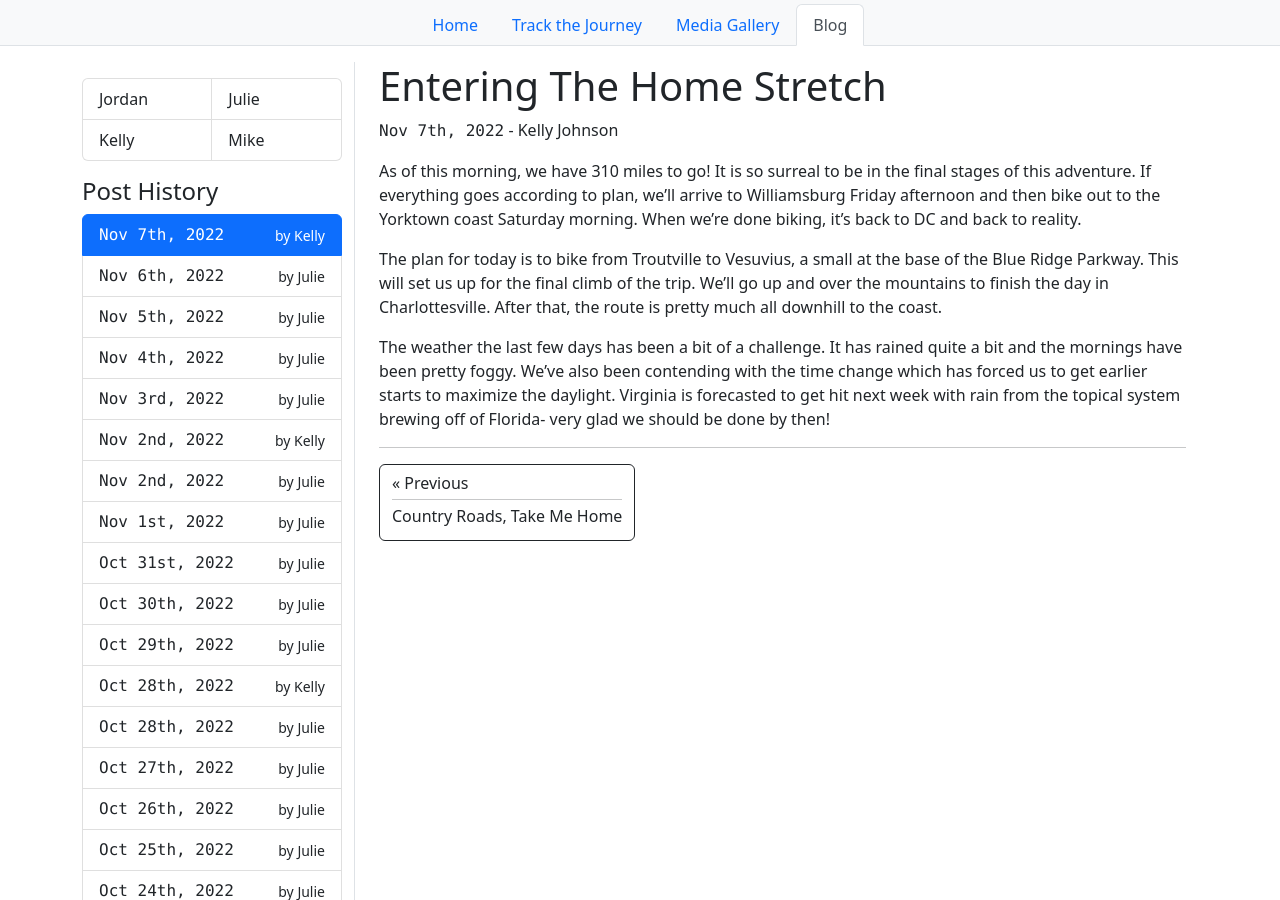
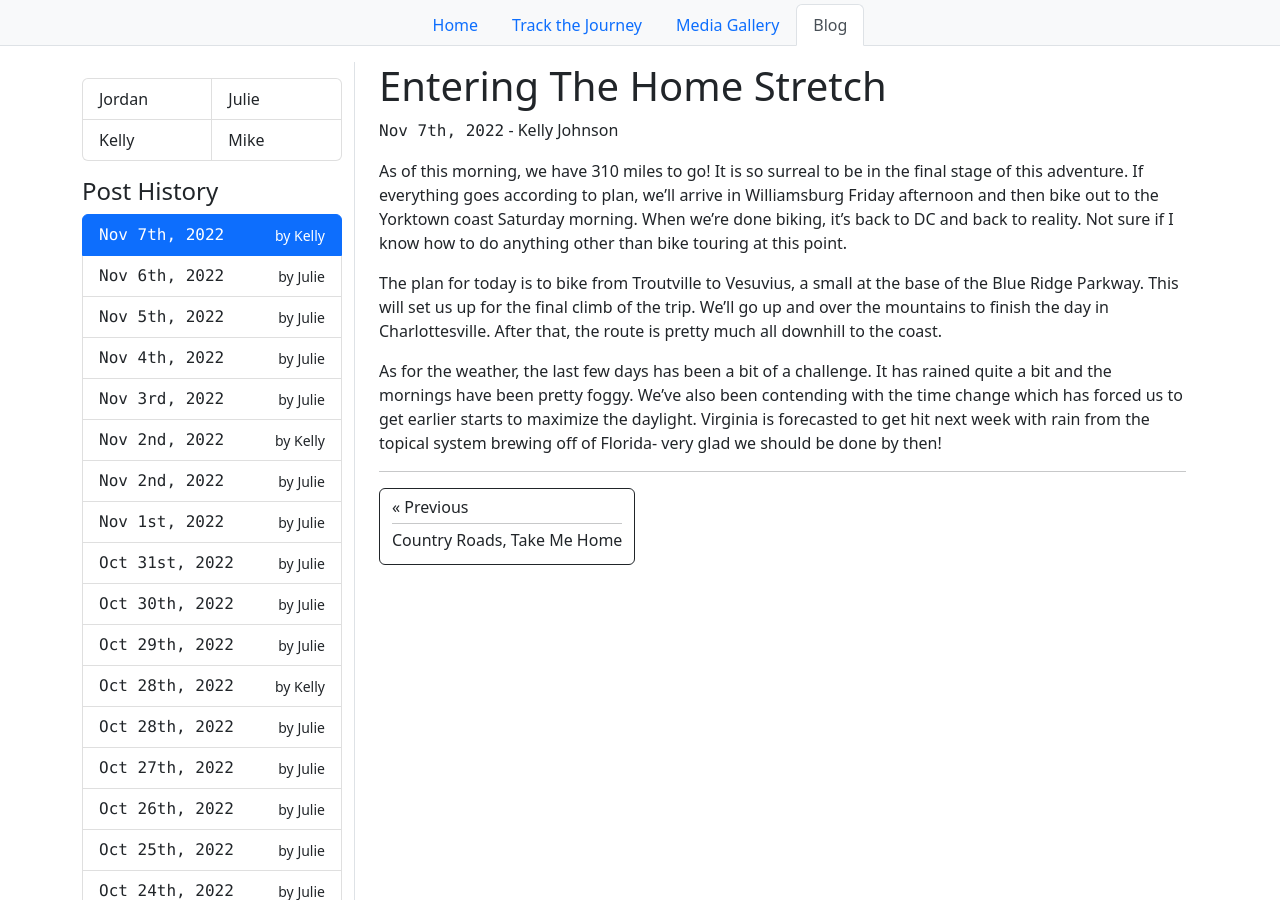
Before and after one commit to mdeanjones/bike-across-america, a Jekyll site: the page built from site/blog/kelly/_posts/2022-11-07-Entering-The-Home-Stretch.md, in a window 1280 px wide and 900 px high. Built offline with Jekyll 4.4.1, drawn with Linux system fonts in a browser that asks for light colours.

Commit message:
Update 2022-11-07-Entering-The-Home-Stretch.md
Fixed typo

```diff
--- a/site/blog/kelly/_posts/2022-11-07-Entering-The-Home-Stretch.md
+++ b/site/blog/kelly/_posts/2022-11-07-Entering-The-Home-Stretch.md
@@ -1,5 +1,5 @@
-As of this morning, we have 310 miles to go!  It is so surreal to be in the final stages of this adventure.  If everything goes according to plan, we'll arrive to Williamsburg Friday afternoon and then bike out to the Yorktown coast Saturday morning.  When we're done biking, it's back to DC and back to reality.
+As of this morning, we have 310 miles to go!  It is so surreal to be in the final stage of this adventure.  If everything goes according to plan, we'll arrive in Williamsburg Friday afternoon and then bike out to the Yorktown coast Saturday morning.  When we're done biking, it's back to DC and back to reality.  Not sure if I know how to do anything other than bike touring at this point.
 
 The plan for today is to bike from Troutville to Vesuvius, a small at the base of the Blue Ridge Parkway.  This will set us up for the final climb of the trip.  We'll go up and over the mountains to finish the day in Charlottesville.  After that, the route is pretty much all downhill to the coast.
 
-The weather the last few days has been a bit of a challenge.  It has rained quite a bit and the mornings have been pretty foggy.  We've also been contending with the time change which has forced us to get earlier starts to maximize the daylight. Virginia is forecasted to get hit next week with rain from the topical system brewing off of Florida- very glad we should be done by then!
+As for the weather, the last few days has been a bit of a challenge.  It has rained quite a bit and the mornings have been pretty foggy.  We've also been contending with the time change which has forced us to get earlier starts to maximize the daylight. Virginia is forecasted to get hit next week with rain from the topical system brewing off of Florida- very glad we should be done by then!
```
